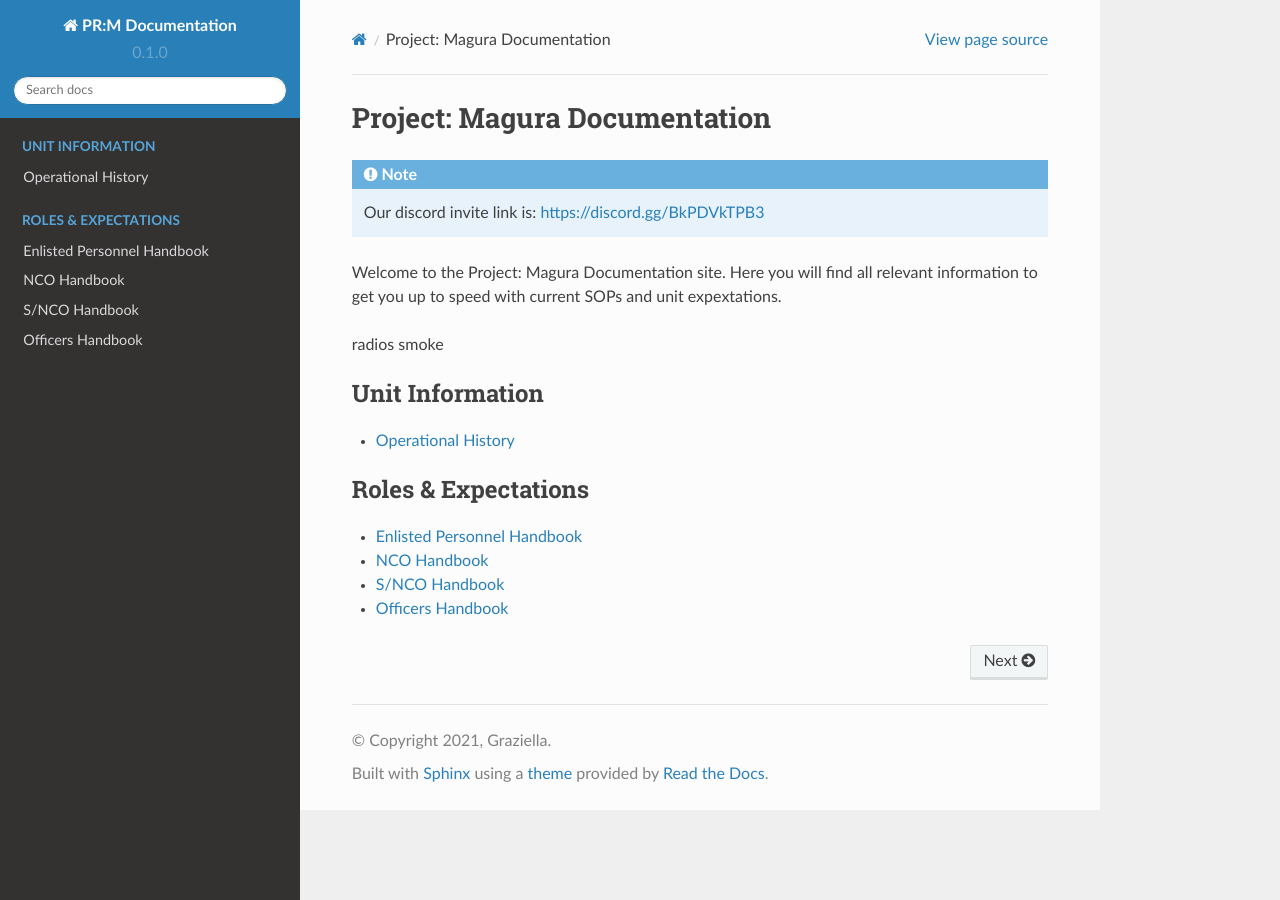
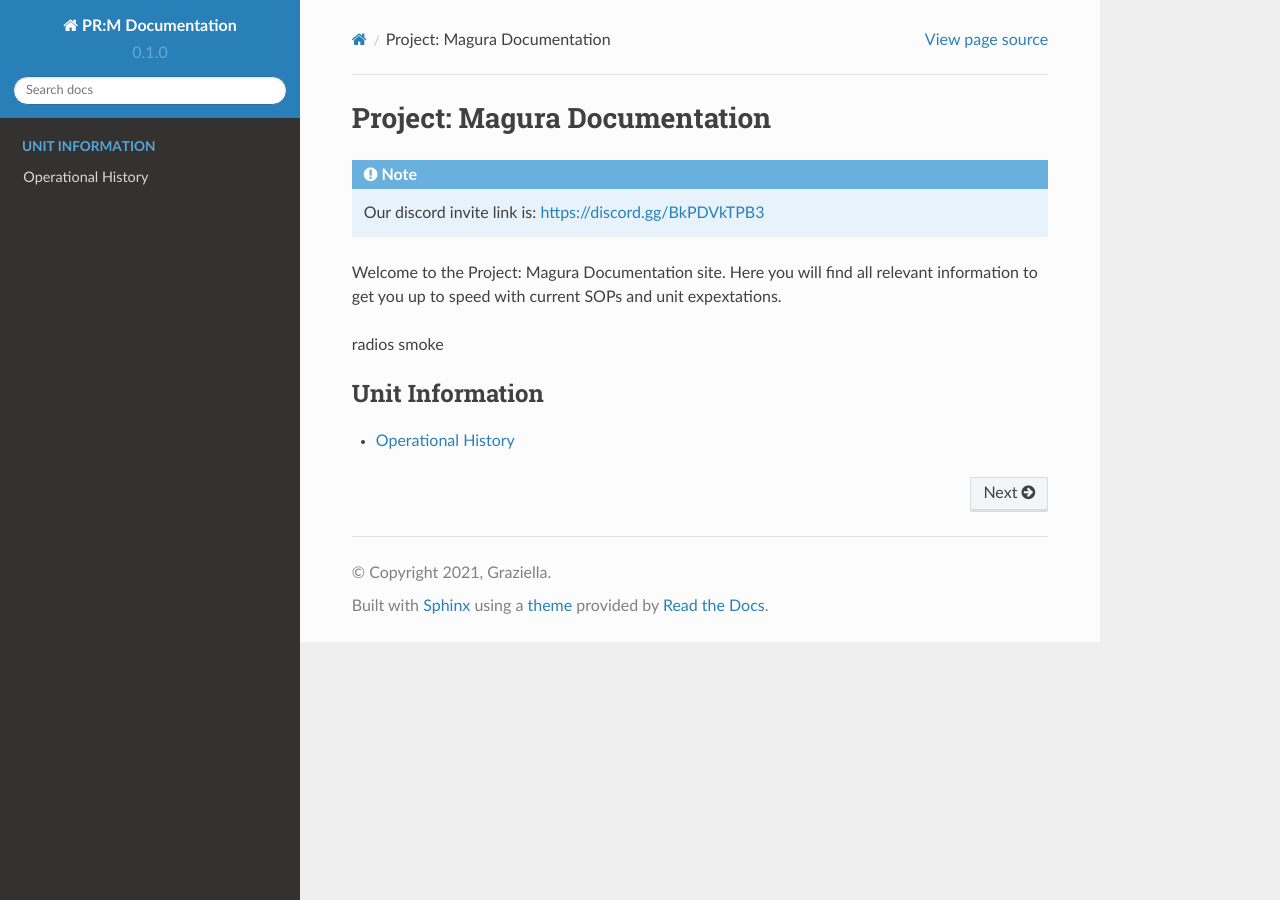
Before and after one commit to alexandrelar/magura, a Sphinx documentation site: the page built from docs/source/index.rst, in a window 1280 px wide. Built offline with Sphinx 7.4.7 and the Read the Docs theme 2.0.0, drawn with Linux system fonts in a browser that asks for light colours.

Commit message:
Update index.rst

```diff
--- a/docs/source/index.rst
+++ b/docs/source/index.rst
@@ -20,12 +20,3 @@ smoke
    :caption: Unit Information
 
    history
-
-.. toctree::
-   :maxdepth: 1
-   :caption: Roles & Expectations
-
-   enlisted
-   nco
-   snco
-   officers
```
